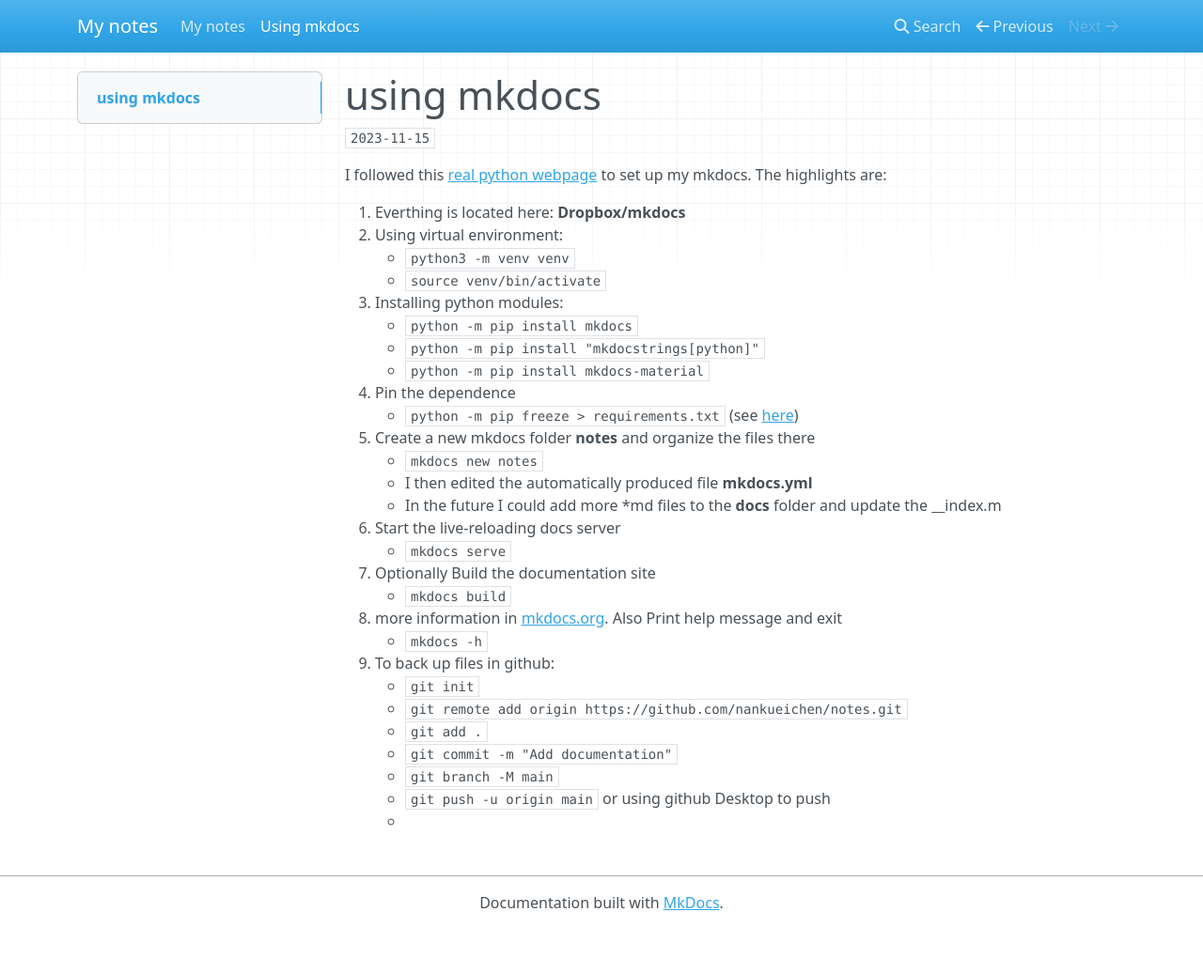
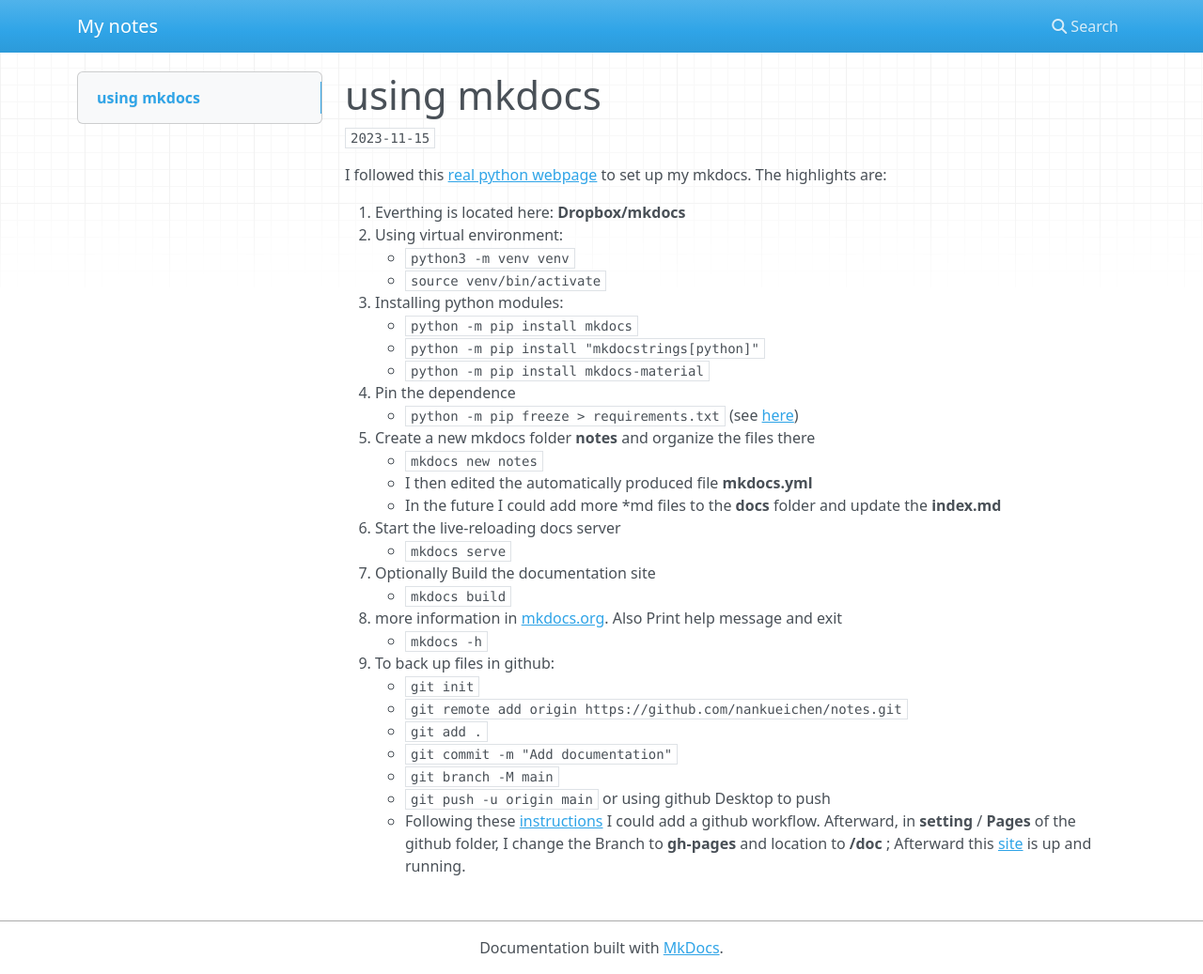
Before and after one commit to nankueichen/notes, an MkDocs documentation site: the page built from docs/using_mkdocs.md, in a window 1280 px wide and 1037 px high. Shown: the whole window at 94% size. Built offline with MkDocs 1.6.1, drawn with Linux system fonts in a browser that asks for light colours; nearby versions of some CDN libraries.

Commit message:
update
update

```diff
--- a/docs/using_mkdocs.md
+++ b/docs/using_mkdocs.md
@@ -16,7 +16,7 @@
 1. Create a new mkdocs folder __notes__ and organize the files there
 	* `mkdocs new notes`
 	* I then edited the automatically produced file __mkdocs.yml__
-	* In the future I could add more *md files to the __docs__ folder and update the __index.m
+	* In the future I could add more *md files to the __docs__ folder and update the __index.md__
 1. Start the live-reloading docs server
 	* `mkdocs serve`
 1. Optionally Build the documentation site
@@ -30,4 +30,4 @@
 	* `git commit -m "Add documentation"`
 	* `git branch -M main`
 	* `git push -u origin main` or using github Desktop to push
-	*
+	* Following these [instructions](https://squidfunk.github.io/mkdocs-material/publishing-your-site/) I could add a github workflow. Afterward, in __setting__ / __Pages__ of the github folder, I change the Branch to __gh-pages__ and location to __/doc__ ; Afterward this [site](https://nankueichen.github.io/notes/) is up and running.
--- a/mkdocs.yml
+++ b/mkdocs.yml
@@ -4,5 +4,4 @@
   name: mkdocs
 
 nav:
-  - My notes: index.md
   - Using mkdocs: using_mkdocs.md
```
